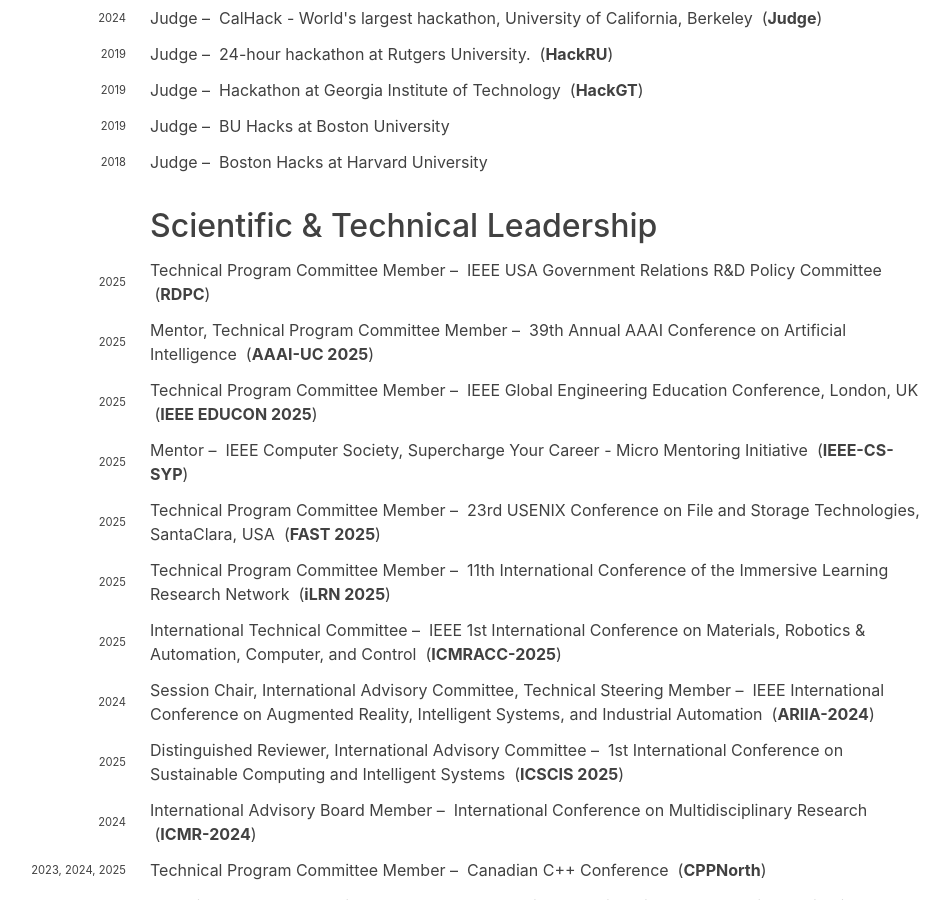
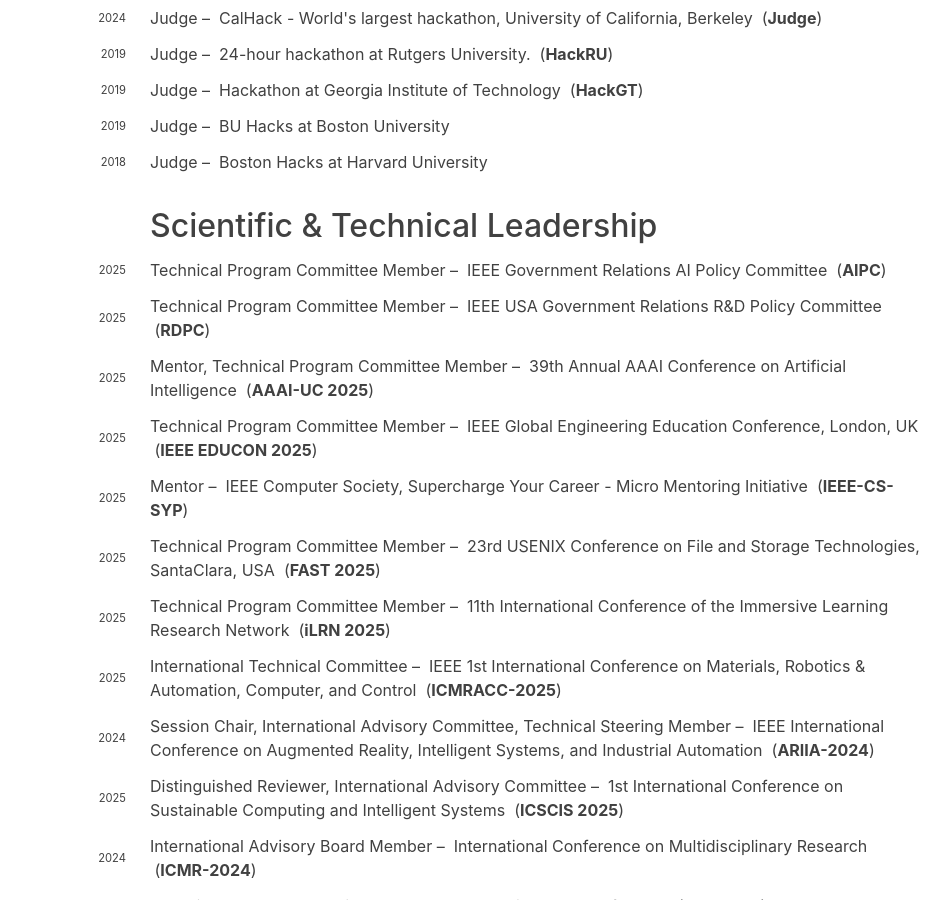
Before and after one commit to hariharanragothaman/hariharanragothaman.github.io, a Jekyll site: the page built from cv.md, in a window 1280 px wide and 900 px high, scrolled down 8041 px. Shown: the whole window, without its empty margins (182-1131 px from the left). Built offline with Jekyll 4.4.1, drawn with Linux system fonts in a browser that asks for light colours; nearby versions of some CDN libraries; some web fonts are replaced.

Commit message:
Polishes and Updates

```diff
--- a/_data/pc.yaml
+++ b/_data/pc.yaml
@@ -1,3 +1,11 @@
+
+- venue:   IEEE Government Relations AI Policy Committee
+  venue-shorthand: AIPC
+  position: Technical Program Committee Member
+  years:
+    - year: 2025
+      url: https://ieeeusa.org/committees/aipc/
+
 - venue: IEEE USA Government Relations R&D Policy Committee
   venue-shorthand: RDPC
   position: Technical Program Committee Member
```
